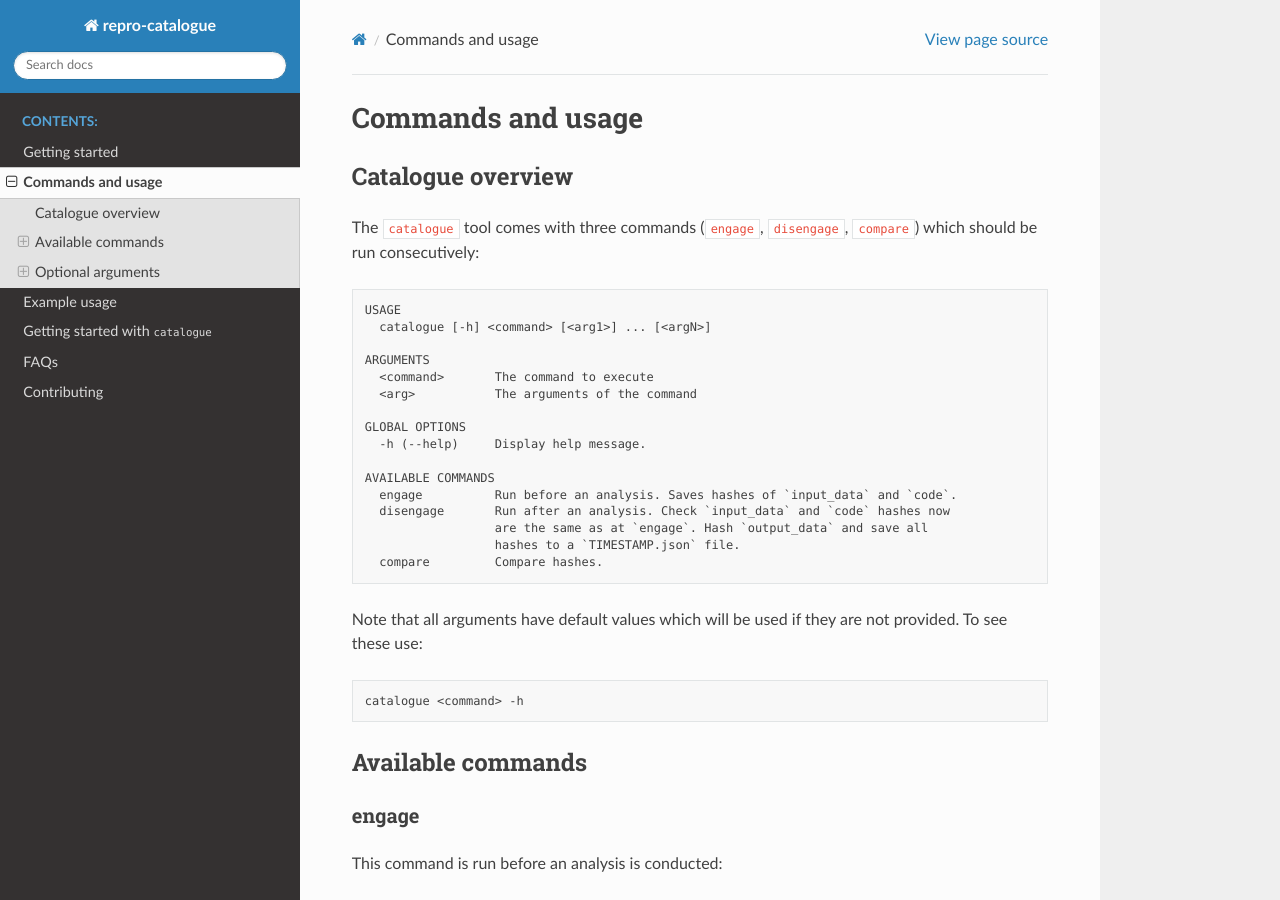
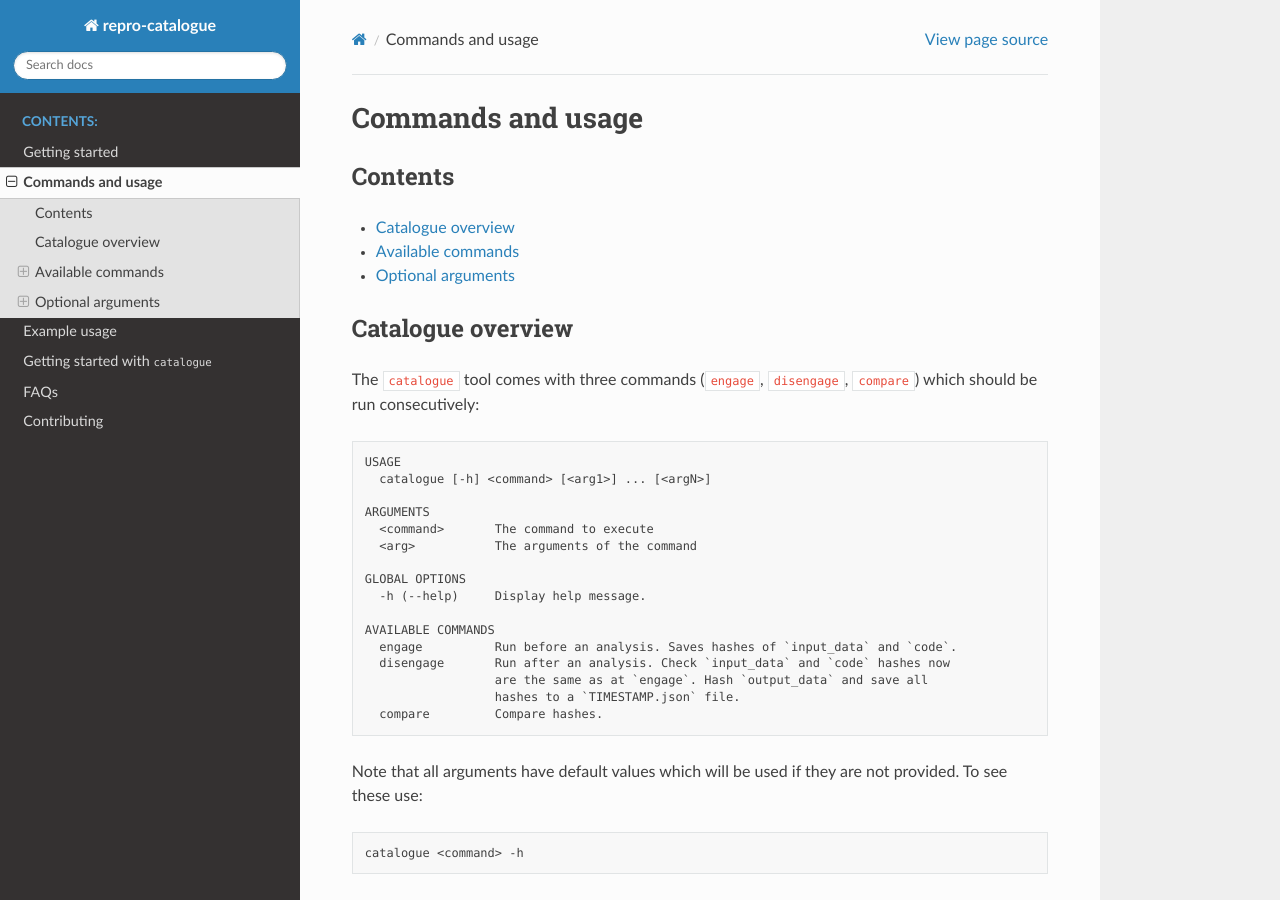
Before and after one commit to alan-turing-institute/repro-catalogue, a Sphinx documentation site: the page built from docs/3.commands_and_usage.md, in a window 1280 px wide and 900 px high. Built offline with Sphinx 7.4.7 and the Read the Docs theme 2.0.0, drawn with Linux system fonts in a browser that asks for light colours; the version number could not be read and is left out.

Commit message:
add contents sections to docs

````diff
--- a/docs/3.commands_and_usage.md
+++ b/docs/3.commands_and_usage.md
@@ -1,8 +1,12 @@
-## Commands and usage
+# Commands and usage
 
+## Contents
 
+- [Catalogue overview](#catalogie-overview)
+- [Available commands](#available-commands)
+- [Optional arguments](#optional-arguments)
 
-### Catalogue overview
+## Catalogue overview
 
 The `catalogue` tool comes with three commands (`engage`, `disengage`, `compare`) which should be run consecutively:
 
@@ -31,9 +35,9 @@ Note that all arguments have default values which will be used if they are not p
 catalogue <command> -h
 ```
 
-### Available commands
+## Available commands
 
-#### engage
+### engage
 
 This command is run before an analysis is conducted:
 
@@ -73,7 +77,7 @@ If we choose to proceed, `catalogue` will stage and commit all changes in the co
 
 Once catalogue is engaged, you can run your analysis.
 
-#### disengage
+### disengage
 
 The `disengage` command is run **immediately after finishing an analysis** to version the results.
 
@@ -117,7 +121,7 @@ Running this command checks that the `input_data` and `code` hashes match the ha
 }
 ```
 
-#### compare
+### compare
 
 The `compare` command can be used to compare two catalogue output files against each other:
 
@@ -149,9 +153,9 @@ results could not be compared in 0 places:
 
 If only one file is provided to the `compare` command, then the hashes in the file are compared with hashes of the current state of the working directory. In that case, it is possible to also specify paths to the `input_data`, `code` and `output_data` (otherwise the default values are used).
 
-### Optional arguments
+## Optional arguments
 
-#### --csv
+### --csv
 
 It is possible to save the outputs from `disengage` to a csv rather than a json file. For this, use the `--csv` flag followed by the name of the file to save results to. Each new run will be appended as a new line to the csv file. For example:
 
@@ -167,7 +171,7 @@ catalogue compare 200510-120000 200514-170500 --csv hashes.csv
 
 It is possible to provide just one timestamp instead of two and this will be compared against the state of the current working directory.
 
-#### --catalogue_results
+### --catalogue_results
 
 By default, all files created by `catalogue` are saved in a `catalogue_results` directory. It is possible to change this by using the optional `--catalogue_results` flag. For exmaple:
 
````
Also changed, not shown: docs/2.getting_started.md (+8 -3 lines), docs/6.contributing.md (+9 -2 lines), docs/FAQs.md (+6 -0 lines), docs/example.md (+8 -0 lines), docs/example_use.md (+6 -0 lines).
